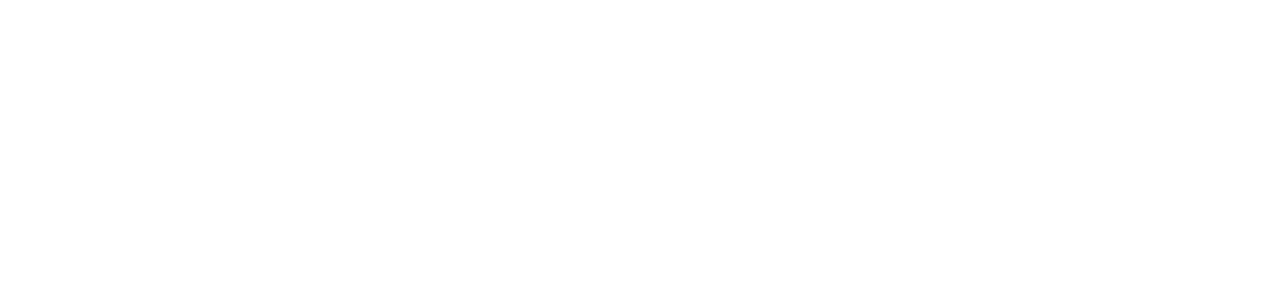
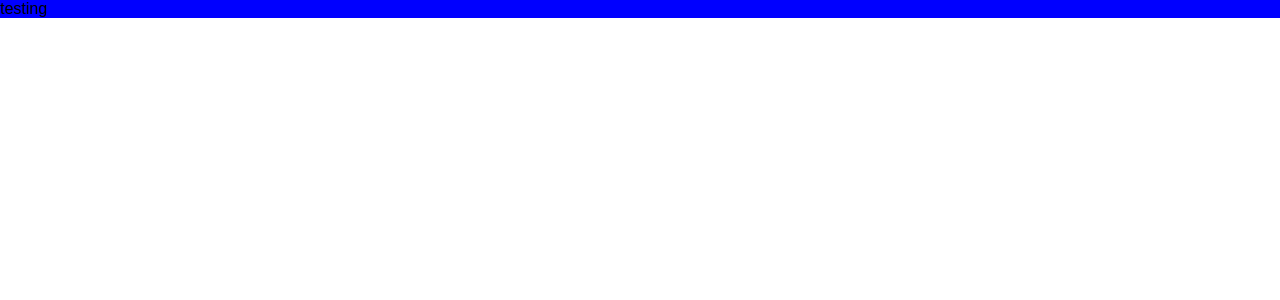
Before and after one commit to worldviewer/brandcast, a React (Create React App) app: page / in a window 1280 px wide. Shown: the top 300 px of the page. Built offline with nearby package versions, Linux system fonts and the light colour scheme.

Commit message:
Set up SCSS

```diff
--- a/src/App.jsx
+++ b/src/App.jsx
@@ -1,5 +1,5 @@
 import React, { Component } from 'react';
-import './App.scss';
+import './App.css';
 import Gallery from './Gallery/Gallery.jsx';
 import Menu from './Menu/Menu.jsx';
 import Slider from './Slider/Slider.jsx';
@@ -8,7 +8,7 @@ class App extends Component {
 	render() {
 		return (
 			<div className="App">
-
+				testing
 			</div>
 		);
 	}
--- a/src/App.scss
+++ b/src/App.scss
@@ -1,24 +1,5 @@
 .App {
-    text-align: center;
+    max-width: 1500px;
+    margin: 0 auto;
+    background-color: blue;
 }
-
-.App-logo {
-    animation: App-logo-spin infinite 20s linear;
-    height: 80px;
-}
-
-.App-header {
-    background-color: #222;
-    height: 150px;
-    padding: 20px;
-    color: white;
-}
-
-.App-intro {
-    font-size: large;
-}
-
-@keyframes App-logo-spin {
-    from { transform: rotate(0deg); }
-    to { transform: rotate(360deg); }
-}
--- a/src/Gallery/Gallery.jsx
+++ b/src/Gallery/Gallery.jsx
@@ -1,5 +1,5 @@
 import React, { Component } from 'react';
-import './Gallery.scss';
+import './Gallery.css';
 
 class Gallery extends Component {
 	render() {
--- a/src/Menu/Menu.jsx
+++ b/src/Menu/Menu.jsx
@@ -1,5 +1,5 @@
 import React, { Component } from 'react';
-import './Menu.scss';
+import './Menu.css';
 
 class Menu extends Component {
 	render() {
--- a/src/Slider/Slider.jsx
+++ b/src/Slider/Slider.jsx
@@ -1,5 +1,5 @@
 import React, { Component } from 'react';
-import './Slider.scss';
+import './Slider.css';
 
 class Slider extends Component {
 	render() {
--- a/src/index.js
+++ b/src/index.js
@@ -1,7 +1,7 @@
 import React from 'react';
 import ReactDOM from 'react-dom';
 import App from './App.jsx';
-import './index.css';
+import './index.scss';
 
 ReactDOM.render(
 	<App />,
--- /dev/null
+++ b/src/index.scss
@@ -0,0 +1,5 @@
+body {
+ 	margin: 0;
+	padding: 0;
+	font-family: sans-serif;
+}
```
Also changed, not shown: package.json (+7 -2 lines), src/index.css (+3 -4 lines), 1 other file (tests, documents, lock files or other folders).
